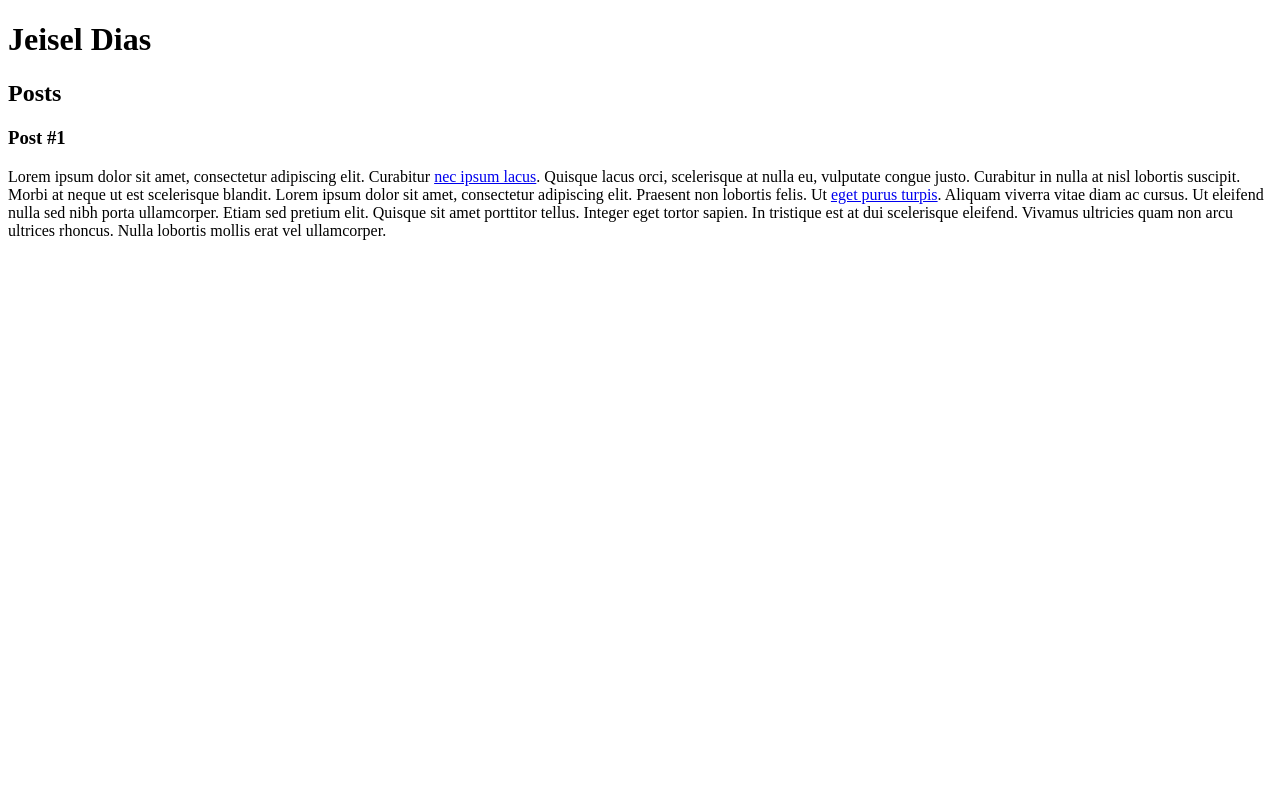
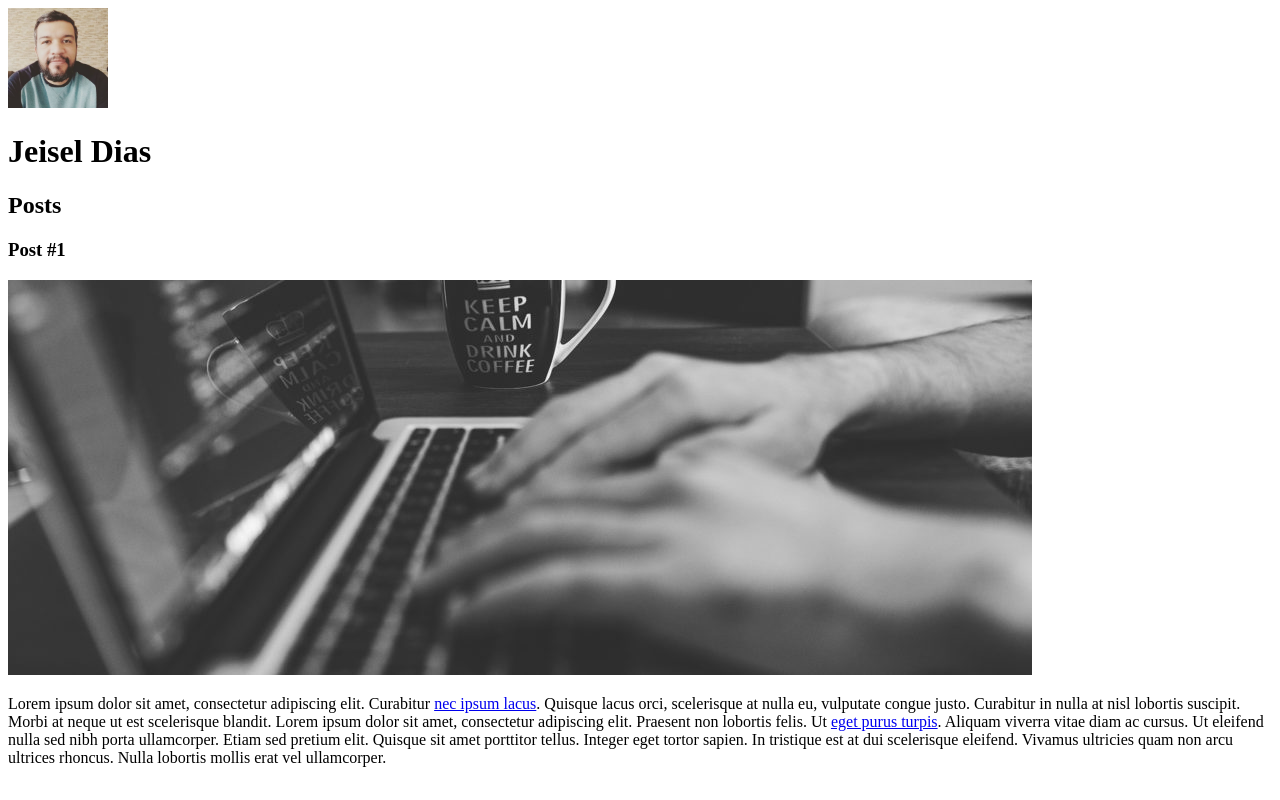
Before and after one commit to jeiseldias/dio-introducao-html5, a plain HTML site: page index.html in a window 1280 px wide. Drawn offline with Linux system fonts and the light colour scheme.

Commit message:
Adicionando imagens: foto do autor e cover do post

```diff
--- a/index.html
+++ b/index.html
@@ -7,6 +7,7 @@
 
     <body>
         <header>
+            <img src="jeisel-dias.png" alt="Foto do rosto do Jeisel Dias" width="100px" height="100px" />
             <h1>Jeisel Dias</h1>
         </header>
 
@@ -18,6 +19,7 @@
             <article>
                 <header>
                     <h3>Post #1</h3>
+                    <img src="cover.jpg" alt="Mãos digitando em um notebook e uma xícara com a frase mantenha a calma e beba café" />
                 </header>
 
                 <p>
```
Also changed, not shown: cover.jpg (added), jeisel-dias.png (added).
